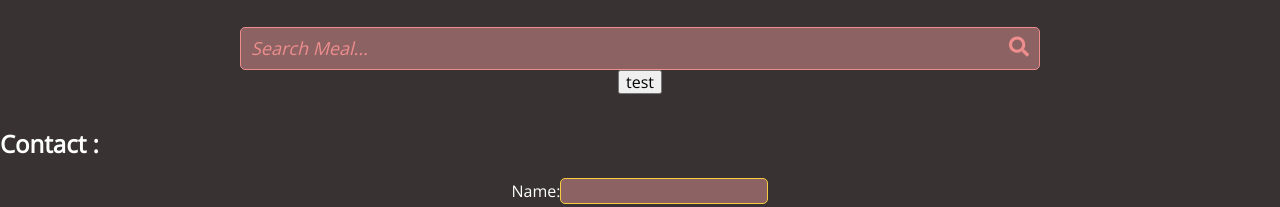
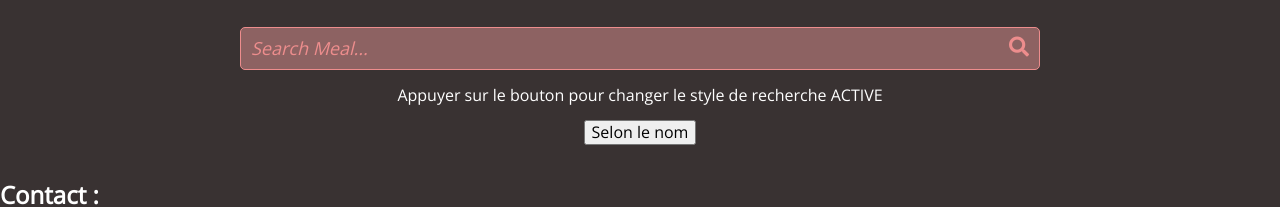
Before and after one commit to WildCodeSchool/remotefr-js-0920-p2-themealdb, a React (Create React App) app: page / in a window 1280 px wide. Shown: the part 223-430 px from the top of the page. Built offline with nearby package versions, Linux system fonts and the light colour scheme; no server answers.

Commit message:
Add a text to the button to make things clearer

```diff
--- a/src/components/SearchBar.jsx
+++ b/src/components/SearchBar.jsx
@@ -121,7 +121,7 @@ class SearchBar extends React.Component {
   };
 
   render() {
-    const { query, loading, message } = this.state;
+    const { query, loading, message, searchStatus } = this.state;
 
     return (
       <div className="SearchBar">
@@ -136,8 +136,11 @@ class SearchBar extends React.Component {
               placeholder="Search Meal..."
               onChange={this.handleChange}
             />
+            <p>
+              Appuyer sur le bouton pour changer le style de recherche ACTIVE
+            </p>
             <button onClick={this.changeFilter} type="button">
-              test
+              {searchStatus ? 'Selon le nom' : 'Selon l ingrédient principal'}
             </button>
             <button type="submit" className="SearchIcon">
               <i className="fas fa-search" />
```
